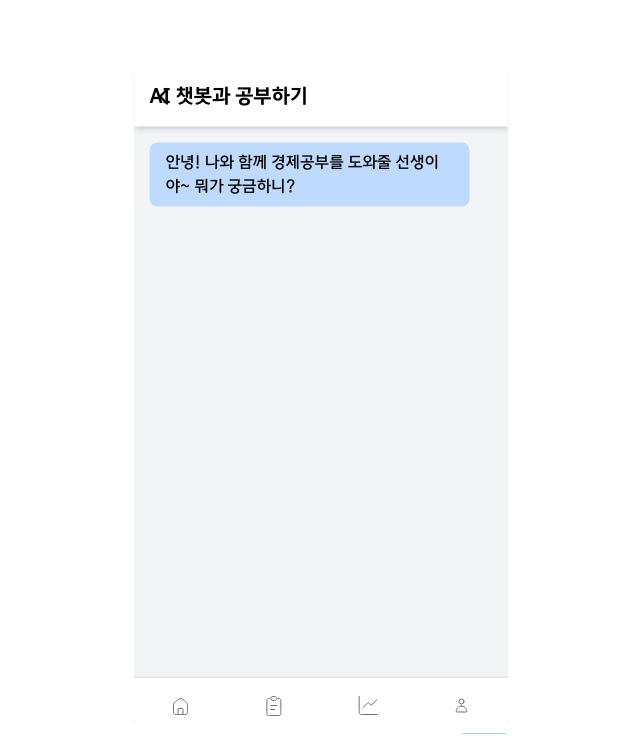
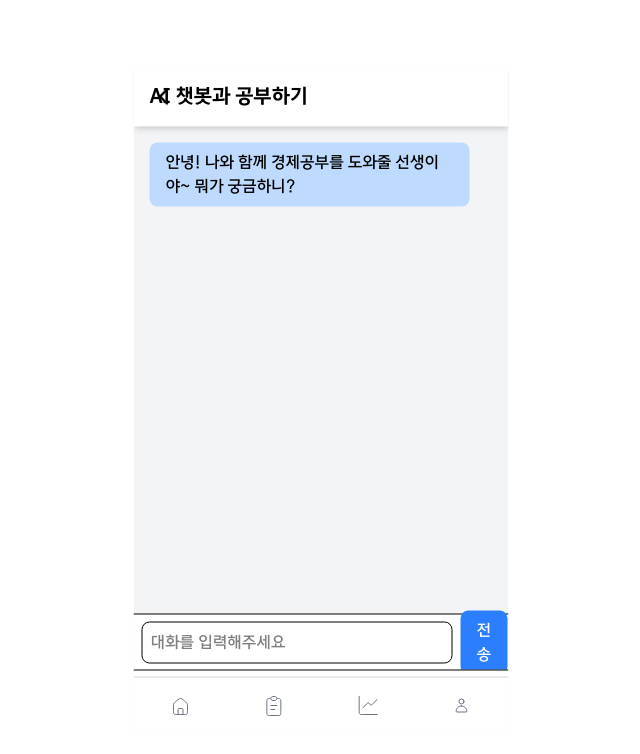
Before and after one commit to Chaean00/ET-FE, a React (Vite) app: page /ChatbotPage in a window 1280 px wide. Shown: the top 754 px of the page, without its empty margins (319-959 px from the left). Built offline with nearby package versions, Linux system fonts and the light colour scheme.

Commit message:
[FIX]입력 중복 문제

```diff
--- a/src/Domain/Quiz/pages/ChatbotPage.jsx
+++ b/src/Domain/Quiz/pages/ChatbotPage.jsx
@@ -55,10 +55,8 @@ const ChatbotPage = () => {
         AI 챗봇과 공부하기
       </header>
 
-      {/* 메인 컨텐츠 (채팅 영역 + 입력창) */}
-      <div className="flex flex-col flex-1">
-        {/* 채팅 메시지 영역 */}
-        <div className="flex-1 overflow-y-auto p-4" ref={chatContainerRef}>
+      {/* 채팅 메시지 영역 (푸터와 입력창을 고려해 padding-bottom 추가) */}
+      <div className="flex-1 overflow-y-auto p-4 pb-36" ref={chatContainerRef}>
         {messages.map((msg, index) => (
           <div key={index} className={`flex ${msg.sender === "user" ? "justify-end" : "justify-start"} mb-2`}>
             <div
@@ -72,8 +70,8 @@ const ChatbotPage = () => {
         ))}
       </div>
 
-        {/* 입력창 */}
-        <div className="flex items-center p-2 bg-white border-t flex-shrink-0">
+      {/* 입력창 - 푸터 위에 고정 */}
+      <div className="fixed bottom-16 w-full bg-white border-t p-2 flex items-center h-14">
         <input
           type="text"
           value={input}
@@ -89,10 +87,9 @@ const ChatbotPage = () => {
           전송
         </button>
       </div>
-      </div>
 
-      {/* Footer (고정된 높이 유지) */}
-      <div className="h-16 bg-white border-t flex items-center justify-center flex-shrink-0">
+      {/* Footer - 화면 하단 고정 */}
+      <div className="fixed bottom-0 w-full h-16 bg-white border-t flex items-center justify-center">
         <Footer />
       </div>
     </div>
```
Lines whose indentation alone changed are shown as unchanged.
